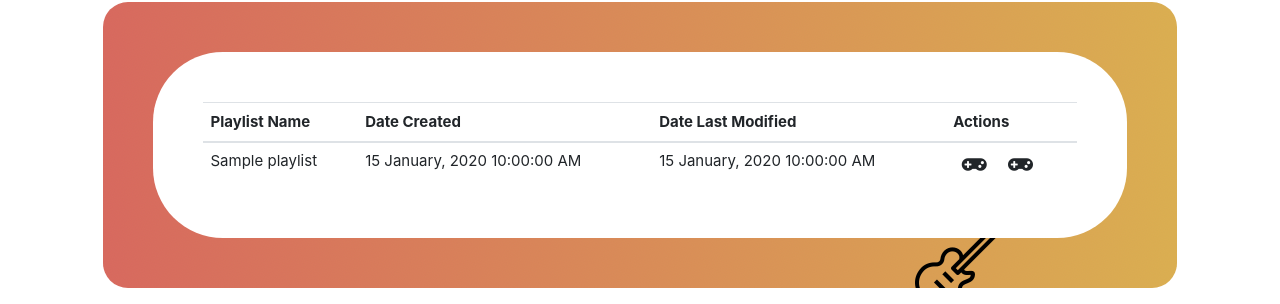
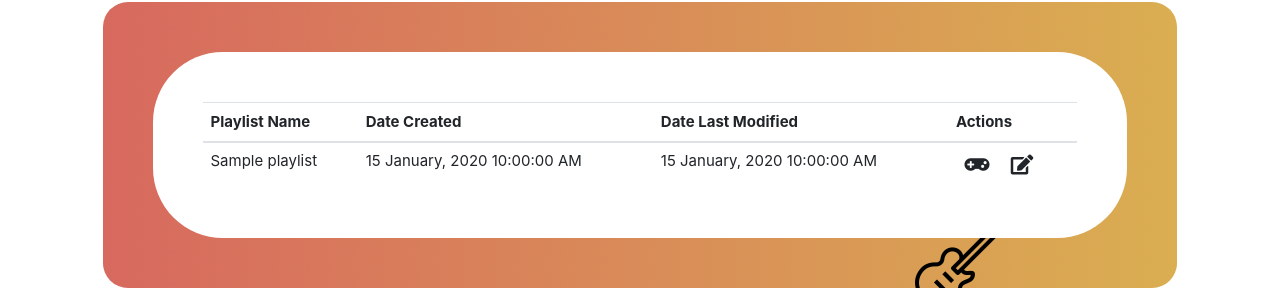
Before and after one commit to Spotimania/Spotimania, a Flask app: page /playlists in a window 1280 px wide. Shown: the part 242-546 px from the top of the page. Run offline with Flask 2, Linux system fonts and the light colour scheme; a user stored in the database is signed in; tables that the repository leaves empty hold one stand-in row (values such as "Sample post"); some libraries are stand-ins or nearby versions; some web fonts are replaced.

Commit message:
minor bug fix caused by merge

```diff
--- a/app/templates/playlist.html
+++ b/app/templates/playlist.html
@@ -12,8 +12,8 @@
 				{{form.hidden_tag()}}
 				<div class="modal-body">
 					<div class="form-group">
-						{{form.playlistName.label(class="inputLabel")}} <br>
-						{{form.playlistName(size=30, class="inputGuess")}} <br>
+						{{form.playlistName.label(class="inputLabel")}} <br />
+						{{form.playlistName(size=30, class="inputGuess")}} <br />
 						{% for error in form.playlistName.errors%}
 						<span class="error-message">{{error}}</span>
 						{% endfor %}
@@ -64,13 +64,15 @@
 						<td>{{ playlist.date_created|datetimeformat }}</td>
 						<td>{{ playlist.date_modified|datetimeformat }}</td>
 						<td>
-							<a class="btn" href="{{ url_for('quiz',playlistId=playlist.id) }}"><i class="fa-2x fas fa-gamepad" title="Play Playlist"></i></a>
-
-							{% if current_user.is_admin() %}
-							<a class="btn" href="{{ url_for('playlist',playlistId=playlist.id) }}"><i class="fa-2x fas fa-edit" title="Edit or Delete Playlist"></i></a>
+							{% if playlist.noSongs>0 %}
+							<a class="btn" href="{{ url_for('quiz',playlistId=playlist.id) }}"
+								><i class="fa-2x fas fa-gamepad" title="Play Playlist"></i
+							></a>
+							{% endif %} {% if current_user.is_admin() or current_user.id == playlist.userId %}
+							<a class="btn" href="{{ url_for('playlist',playlistId=playlist.id) }}"
+								><i class="fa-2x fas fa-edit" title="Edit or Delete Playlist"></i
+							></a>
 							{% endif %}
-
-							<a class="btn" href="{{ url_for('quiz',playlistId=playlist.id) }}"><i class="fa-2x fas fa-gamepad" title="Play Playlist"></i></a>
 						</td>
 						{% endif %}
 					</tr>
```
